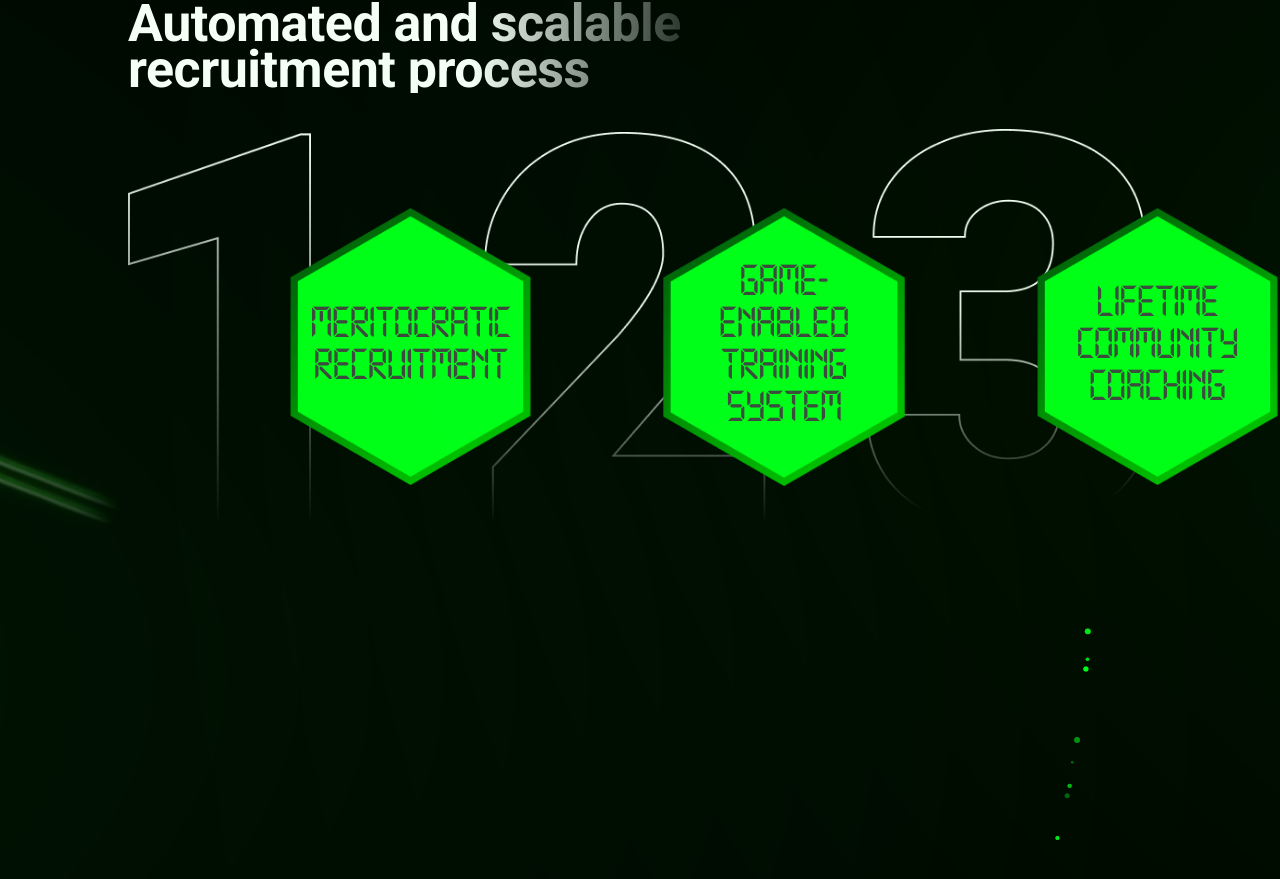
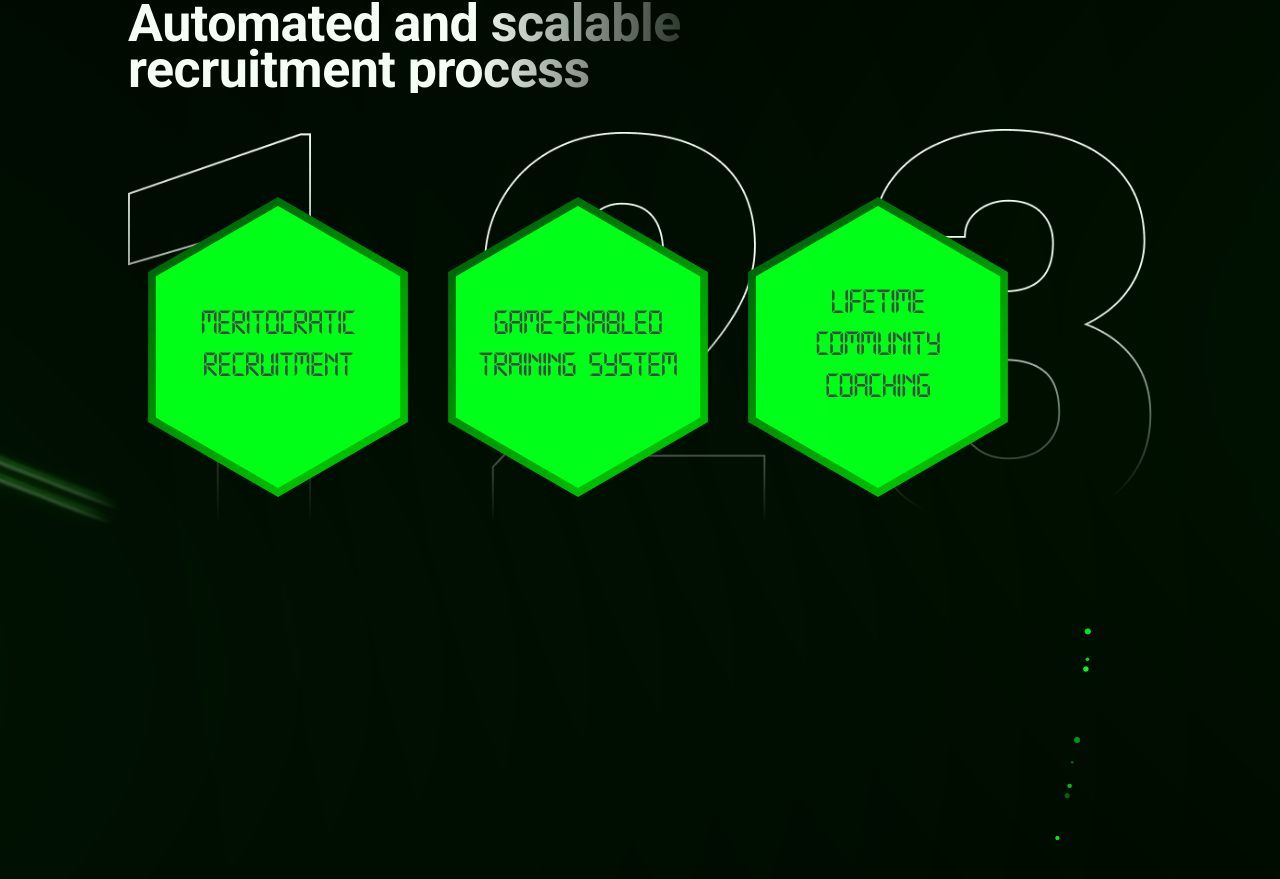
Before and after one commit to haidityara/website, a Next.js app: page / in a window 1280 px wide. Shown: the part 2031-2910 px from the top of the page. Built offline with nearby package versions, Linux system fonts and the light colour scheme.

Commit message:
fix: responsive

```diff
--- a/src/sections/RecruimentProcessSection.tsx
+++ b/src/sections/RecruimentProcessSection.tsx
@@ -16,10 +16,22 @@ const Container = styled.div`
 
 const TagContainer = styled.div`
   display: flex;
-  gap: 96px;
   min-height: 435px;
   align-items: center;
   transform: translateX(144px);
+  gap: 94px;
+
+  > div {
+    word-break: break-word;
+  }
+
+  @media (max-width: 1280px) {
+    transform: none;
+    gap: 0px;
+    > div {
+      font-size: 34px;
+    }
+  }
 
   @media (max-width: 768px) {
     transform: none;
@@ -27,6 +39,9 @@ const TagContainer = styled.div`
     flex-direction: column;
     justify-content: center;
     gap: 20px;
+    > div {
+      font-size: 20px;
+    }
   }
 `;
 
```
